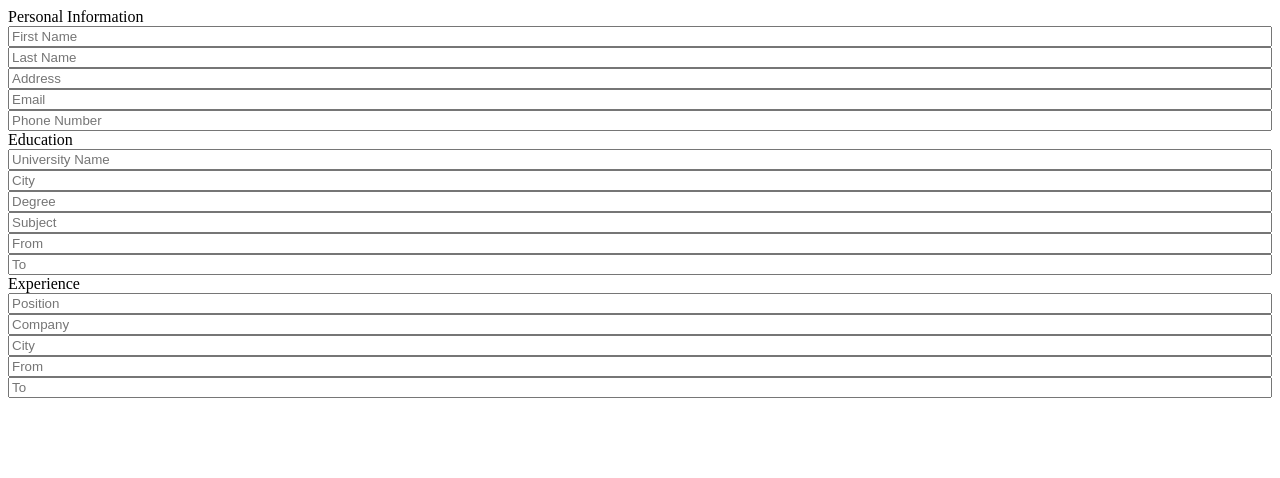
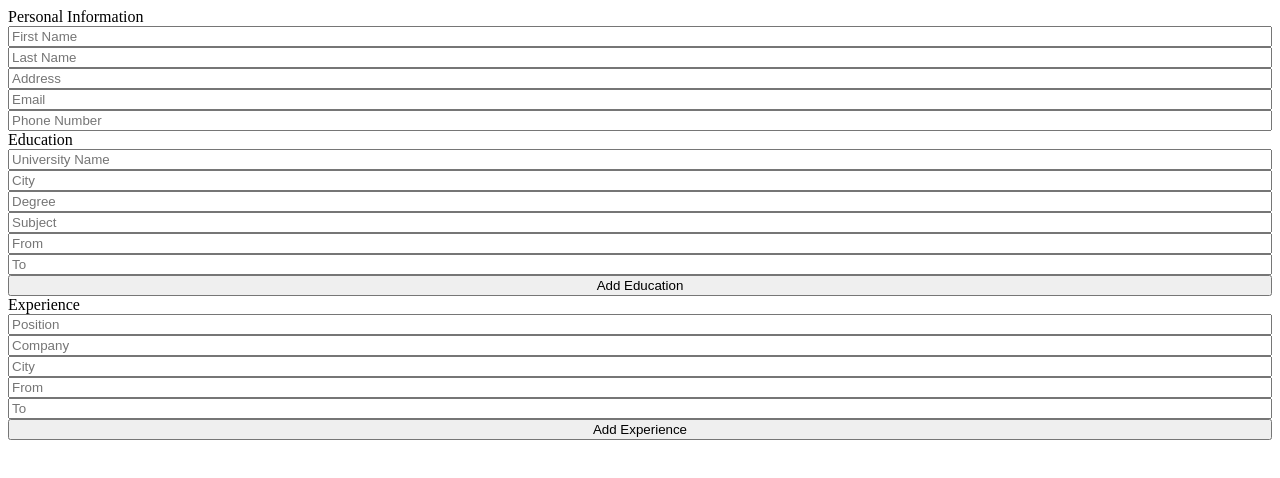
Before and after one commit to naviniitk/cv-project, a React (Create React App) app: page / in a window 1280 px wide. Shown: the top 478 px of the page. Built offline with nearby package versions, Linux system fonts and the light colour scheme; the HTML template or start-up script is replaced by a standard one.

Commit message:
ready for deployment

```diff
--- a/src/components/itemsCV/Education.js
+++ b/src/components/itemsCV/Education.js
@@ -51,6 +51,7 @@ const Education = ({ educationInfo, onChange }) => {
         placeholder="To"
         value={educationInfo.to}
       />
+      <button>Add Education</button>
     </section>
   );
 };
--- a/src/components/itemsCV/Experience.js
+++ b/src/components/itemsCV/Experience.js
@@ -44,6 +44,7 @@ const Experience = ({ experienceInfo, onChange }) => {
         placeholder="To"
         value={experienceInfo.to}
       />
+      <button>Add Experience</button>
     </section>
   );
 };
```
Also changed, not shown: package.json (+7 -0 lines), 1 other file (tests, documents, lock files or other folders).
